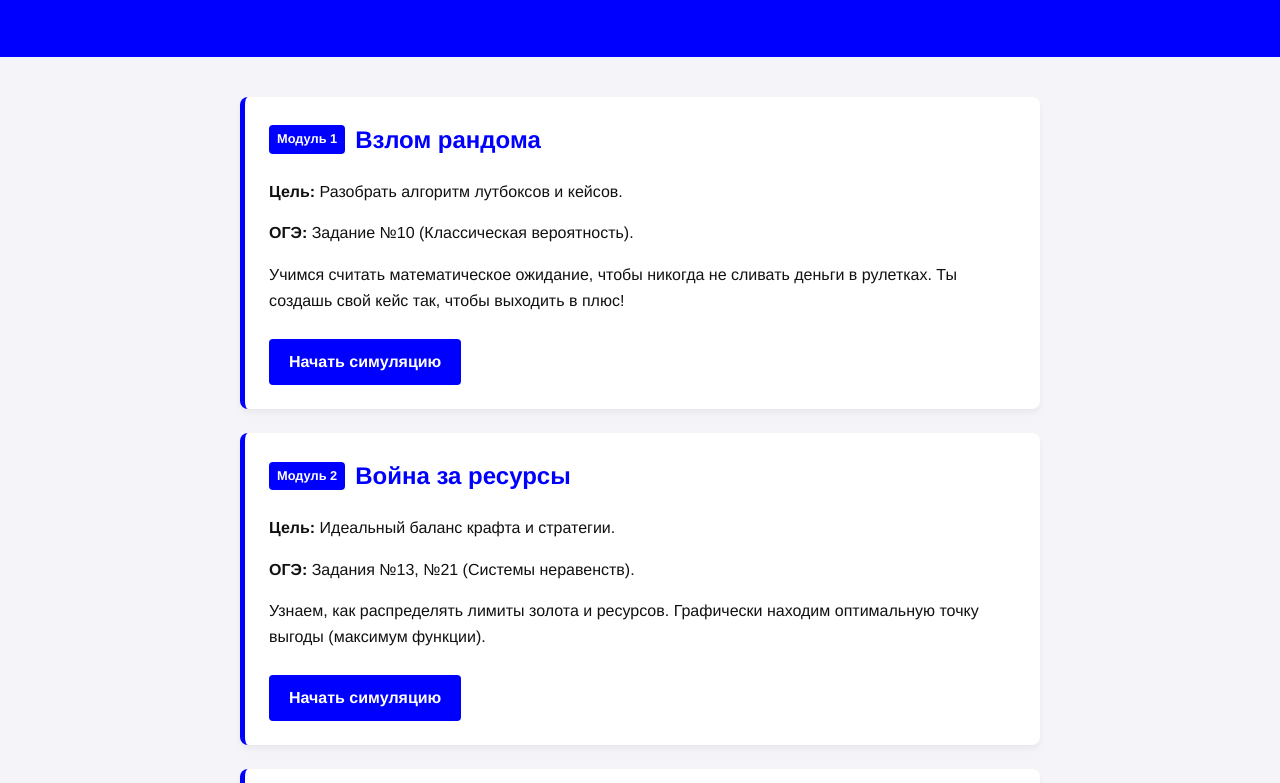
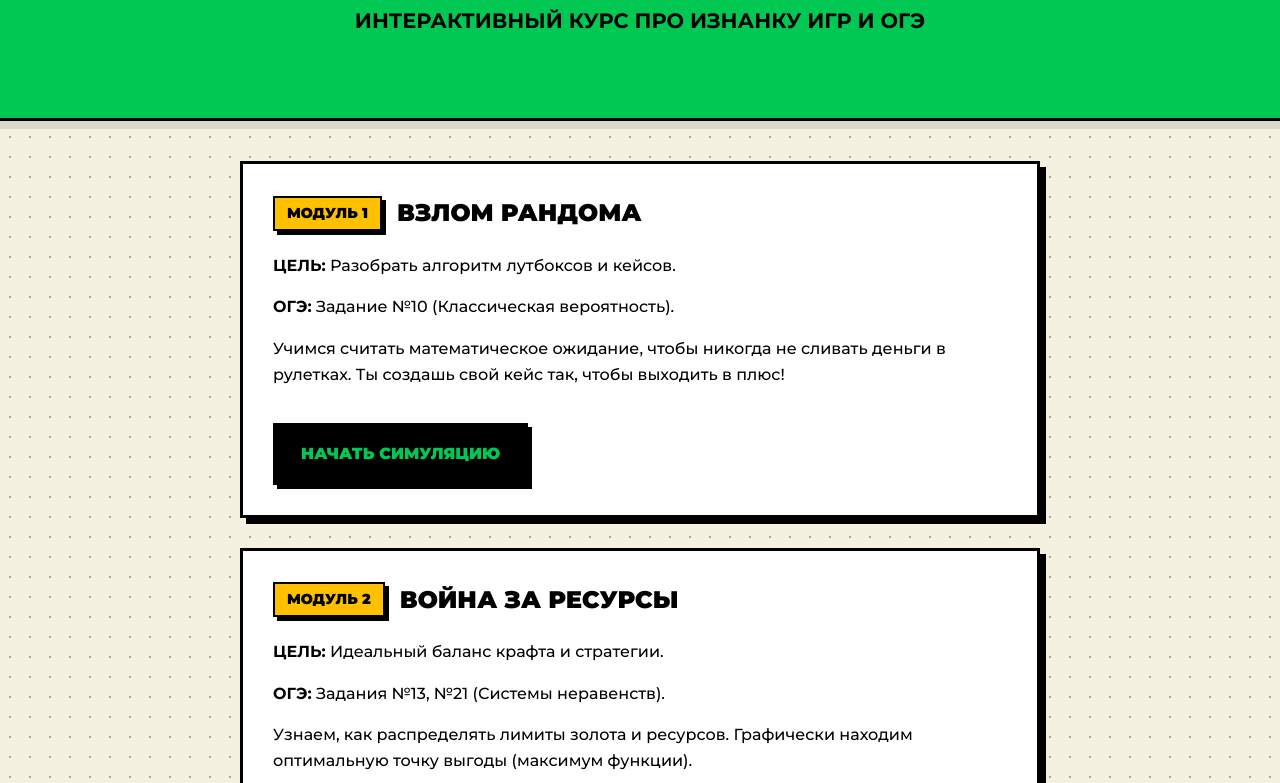
Before and after one commit to korolkovx/school_of_economics, a plain HTML site: page index.html in a window 1280 px wide. Shown: the part 173-956 px from the top of the page. Drawn offline with Linux system fonts and the light colour scheme.

Commit message:
Change Neobrutalism palette to Economics colors

```diff
--- a/index.html
+++ b/index.html
@@ -4,37 +4,50 @@
     <meta charset="UTF-8">
     <meta name="viewport" content="width=device-width, initial-scale=1.0">
     <title>ИМБА | Интерактивный курс</title>
+    <link href="https://fonts.googleapis.com/css2?family=Montserrat:wght@500;700;900&family=Roboto+Mono:wght@700;900&display=swap" rel="stylesheet">
     <style>
         :root {
-            --bg-color: #f4f4f9;
-            --text-color: #111111;
-            --accent-color: #0000FF;
-            --card-bg: #ffffff;
+            --bg: #F4F1E1; /* Ledger paper warm gray/yellow */
+            --panel: #FFFFFF;
+            --accent: #00C853; /* Cash Green */
+            --danger: #FF2A55; /* Debt Red */
+            --success: #00C853; /* Cash Green */
+            --yellow: #FFC000; /* Gold Coin */
+            --text: #000000;
+            --text-muted: #555555;
+            --border: 3px solid #000000;
+            --shadow: 6px 6px 0px #000000;
+            --shadow-sm: 4px 4px 0px #000000;
         }
         body {
-            font-family: 'Helvetica Neue', Arial, sans-serif;
+            font-family: 'Montserrat', sans-serif;
             margin: 0;
             padding: 0;
-            background-color: var(--bg-color);
-            color: var(--text-color);
+            background-color: var(--bg);
+            background-image: radial-gradient(#aaa 1px, transparent 1px);
+            background-size: 20px 20px;
+            color: var(--text);
             line-height: 1.6;
         }
         header {
-            background-color: var(--accent-color);
-            color: #ffffff;
-            padding: 40px 20px;
+            background-color: var(--accent);
+            color: var(--text);
+            padding: 60px 20px;
             text-align: center;
+            border-bottom: var(--border);
+            box-shadow: 0px 8px 0px rgba(0,0,0,0.1);
         }
         header h1 {
             margin: 0;
-            font-size: 3.5rem;
+            font-size: 4rem;
             text-transform: uppercase;
             letter-spacing: -2px;
+            font-weight: 900;
         }
         header p {
-            margin-top: 10px;
-            font-size: 1.2rem;
-            opacity: 0.9;
+            margin-top: 15px;
+            font-size: 1.3rem;
+            font-weight: 700;
         }
         .container {
             max-width: 800px;
@@ -42,43 +55,47 @@
             padding: 0 20px;
         }
         .module-card {
-            background-color: var(--card-bg);
-            border-radius: 8px;
-            padding: 24px;
-            margin-bottom: 24px;
-            box-shadow: 0 4px 6px rgba(0,0,0,0.05);
-            border-left: 5px solid var(--accent-color);
-            transition: transform 0.2s ease;
-        }
-        .module-card:hover {
-            transform: translateY(-5px);
+            background-color: var(--panel);
+            border: var(--border);
+            padding: 30px;
+            margin-bottom: 30px;
+            box-shadow: var(--shadow);
+            transition: transform 0.1s;
         }
         .module-card h2 {
             margin-top: 0;
-            color: var(--accent-color);
+            color: var(--text);
             display: flex;
             align-items: center;
+            font-weight: 900;
+            font-size: 1.5rem;
+            text-transform: uppercase;
         }
         .module-badge {
-            background-color: var(--accent-color);
-            color: white;
-            padding: 4px 8px;
-            border-radius: 4px;
-            font-size: 0.8rem;
-            margin-right: 10px;
+            background-color: var(--yellow);
+            color: var(--text);
+            padding: 4px 12px;
+            border: 2px solid #000;
+            font-size: 0.9rem;
+            margin-right: 15px;
+            box-shadow: var(--shadow-sm);
         }
         .btn {
             display: inline-block;
-            background-color: var(--accent-color);
-            color: #fff;
+            background-color: var(--text);
+            color: var(--accent);
             text-decoration: none;
-            padding: 10px 20px;
-            border-radius: 4px;
-            font-weight: bold;
-            margin-top: 10px;
+            padding: 15px 25px;
+            border: var(--border);
+            font-weight: 900;
+            margin-top: 20px;
+            text-transform: uppercase;
+            box-shadow: var(--shadow-sm);
+            transition: all 0.1s;
         }
-        .btn:hover {
-            opacity: 0.9;
+        .btn:active {
+            transform: translate(4px, 4px);
+            box-shadow: 0px 0px 0px #000;
         }
     </style>
 </head>
@@ -86,32 +103,32 @@
 
 <header>
     <h1>ИМБА</h1>
-    <p>Интерактивный курс про изнанку игр и ОГЭ</p>
+    <p>ИНТЕРАКТИВНЫЙ КУРС ПРО ИЗНАНКУ ИГР И ОГЭ</p>
 </header>
 
 <div class="container">
     <div class="module-card">
-        <h2><span class="module-badge">Модуль 1</span> Взлом рандома</h2>
-        <p><strong>Цель:</strong> Разобрать алгоритм лутбоксов и кейсов.</p>
+        <h2><span class="module-badge">МОДУЛЬ 1</span> Взлом рандома</h2>
+        <p><strong>ЦЕЛЬ:</strong> Разобрать алгоритм лутбоксов и кейсов.</p>
         <p><strong>ОГЭ:</strong> Задание №10 (Классическая вероятность).</p>
         <p>Учимся считать математическое ожидание, чтобы никогда не сливать деньги в рулетках. Ты создашь свой кейс так, чтобы выходить в плюс!</p>
-        <a href="module1.html" class="btn">Начать симуляцию</a>
+        <a href="module1.html" class="btn">НАЧАТЬ СИМУЛЯЦИЮ</a>
     </div>
 
     <div class="module-card">
-        <h2><span class="module-badge">Модуль 2</span> Война за ресурсы</h2>
-        <p><strong>Цель:</strong> Идеальный баланс крафта и стратегии.</p>
+        <h2><span class="module-badge">МОДУЛЬ 2</span> Война за ресурсы</h2>
+        <p><strong>ЦЕЛЬ:</strong> Идеальный баланс крафта и стратегии.</p>
         <p><strong>ОГЭ:</strong> Задания №13, №21 (Системы неравенств).</p>
         <p>Узнаем, как распределять лимиты золота и ресурсов. Графически находим оптимальную точку выгоды (максимум функции).</p>
-        <a href="module2.html" class="btn">Начать симуляцию</a>
+        <a href="module2.html" class="btn">НАЧАТЬ СИМУЛЯЦИЮ</a>
     </div>
 
     <div class="module-card">
-        <h2><span class="module-badge">Модуль 3</span> Чтение мыслей</h2>
-        <p><strong>Цель:</strong> Переговоры и предсказание противника.</p>
+        <h2><span class="module-badge">МОДУЛЬ 3</span> Чтение мыслей</h2>
+        <p><strong>ЦЕЛЬ:</strong> Переговоры и предсказание противника.</p>
         <p><strong>ОГЭ:</strong> Задания №4, №11 (Графы и матрицы).</p>
         <p>Дилемма заключенного и Теория игр. Разбираемся, как строить деревья решений и находить равновесие Нэша в мультиплеере.</p>
-        <a href="module3.html" class="btn">Начать симуляцию</a>
+        <a href="module3.html" class="btn">НАЧАТЬ СИМУЛЯЦИЮ</a>
     </div>
 </div>
 
```
Also changed, not shown: module1.html (+37 -35 lines).
